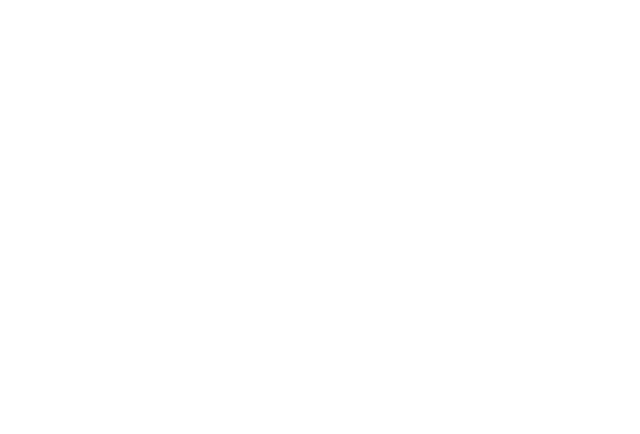
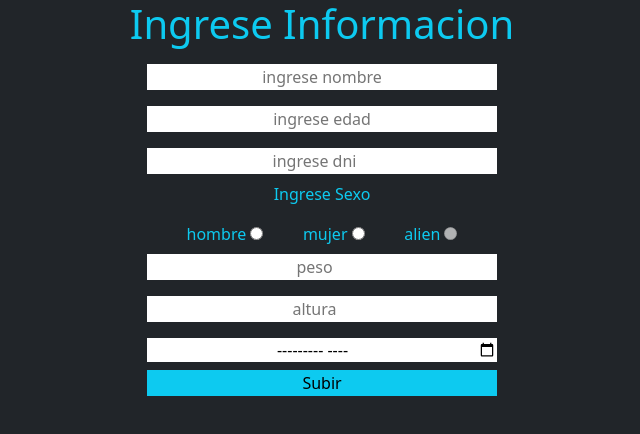
Before and after one commit to MtAgia/tp4_taxonomia, a plain HTML site: page index.html in a window 1280 px wide. Shown: the whole page, without its empty margins (318-958 px from the left). Drawn offline with nearby package versions, Linux system fonts and the light colour scheme.

Commit message:
maquetado y id puestos

```diff
--- a/css/style.css
+++ b/css/style.css
@@ -0,0 +1,5 @@
+.campo{
+    width: 350px;
+    border: 0;
+    outline: none;
+}
--- a/index.html
+++ b/index.html
@@ -1,16 +1,87 @@
 <!DOCTYPE html>
 <html lang="en">
-<head>
-    <meta charset="UTF-8">
-    <meta http-equiv="X-UA-Compatible" content="IE=edge">
-    <meta name="viewport" content="width=device-width, initial-scale=1.0">
-    <link href="https://cdn.jsdelivr.net/npm/bootstrap@5.3.0-alpha3/dist/css/bootstrap.min.css" rel="stylesheet" integrity="sha384-KK94CHFLLe+nY2dmCWGMq91rCGa5gtU4mk92HdvYe+M/SXH301p5ILy+dN9+nJOZ" crossorigin="anonymous">
-    <link rel="stylesheet" href="/css/style.css">
+  <head>
+    <meta charset="UTF-8" />
+    <meta http-equiv="X-UA-Compatible" content="IE=edge" />
+    <meta name="viewport" content="width=device-width, initial-scale=1.0" />
+    <meta name="description" content="Taxonomia Tp4" />
+    <meta name="author" content="Giacobbe Matias" />
+    <meta name="keywords" content="tp js, javascript" />
+    <link
+      href="https://cdn.jsdelivr.net/npm/bootstrap@5.3.0-alpha3/dist/css/bootstrap.min.css"
+      rel="stylesheet"
+      integrity="sha384-KK94CHFLLe+nY2dmCWGMq91rCGa5gtU4mk92HdvYe+M/SXH301p5ILy+dN9+nJOZ"
+      crossorigin="anonymous"
+    />
+    <link rel="stylesheet" href="/css/style.css" />
     <title>Document</title>
-</head>
-<body>
+  </head>
+  <body class="bg-dark">
+    <header></header>
+    <main>
+      <h1 class="text-center text-info">Ingrese Informacion</h1>
+      <article class="d-flex justify-content-center">
+        <form class="d-flex flex-column">
+          <input
+            type="text"
+            class="my-2 campo text-center text-dark"
+            placeholder="ingrese nombre"
+            id="nombre"
+          />
+          <input
+            type="text"
+            class="my-2 campo text-center"
+            placeholder="ingrese edad"
+            id="edad"
+          />
+          <input
+            type="number"
+            class="my-2 campo text-center"
+            placeholder="ingrese dni"
+            id="dni"
+          />
 
-    <script src="https://cdn.jsdelivr.net/npm/bootstrap@5.3.0-alpha3/dist/js/bootstrap.bundle.min.js" integrity="sha384-ENjdO4Dr2bkBIFxQpeoTz1HIcje39Wm4jDKdf19U8gI4ddQ3GYNS7NTKfAdVQSZe" crossorigin="anonymous"></script>
+          <p class="text-center text-info">Ingrese Sexo</p>
+
+          <div class="d-flex justify-content-evenly">
+            <label class="text-info"
+              >hombre <input type="radio" name="sexos" id="hombre"
+            /></label>
+            <label class="text-info"
+              >mujer <input type="radio" name="sexos" id="mujer"
+            /></label>
+            <label class="text-info"
+              >alien <input disabled type="radio"
+            /></label>
+          </div>
+          <input
+            type="number"
+            class="my-2 campo text-center"
+            placeholder="peso"
+            id="peso"
+          />
+          <input
+            type="number"
+            class="my-2 campo text-center"
+            placeholder="altura"
+            id="altura"
+          />
+          <input
+            type="month"
+            class="my-2 campo text-center"
+            placeholder="año nacimiento"
+            id="nacimiento"
+          />
+          <button class="bg-info campo" id="btnSubir" type="submit">Subir</button>
+        </form>
+      </article>
+    </main>
+    <footer></footer>
+    <script
+      src="https://cdn.jsdelivr.net/npm/bootstrap@5.3.0-alpha3/dist/js/bootstrap.bundle.min.js"
+      integrity="sha384-ENjdO4Dr2bkBIFxQpeoTz1HIcje39Wm4jDKdf19U8gI4ddQ3GYNS7NTKfAdVQSZe"
+      crossorigin="anonymous"
+    ></script>
     <script src="/js/app.js"></script>
-</body>
+  </body>
 </html>
--- a/js/app.js
+++ b/js/app.js
@@ -5,5 +5,27 @@ Si quieres añadir alguna propiedad extra puedes hacerlo.
 Los métodos que se debe poder utilizar  son:
 mostrarGeneracion: este método debe mostrar un mensaje indicando a qué generación pertenece la persona
 creada y cual es el rasgo característico de esta generación.
-Para realizar este método tener en cuenta la siguiente tabla de generaciones:
+Para realizar este método tener en cuenta la siguiente tabla de generaciones: --
+esMayorDeEdad: indica si es mayor de edad, devuelve un mensaje indicando que la persona es mayor de edad.
+mostrarDatos: devuelve toda la información del objeto.
+Luego crea la interfaz necesaria para que el usuario pueda crear un objeto persona, permitiendo ingresar
+las propiedades mediante un formulario, también agregar los botones “mostrar generación”, es “mayor de edad” e
+indicar en un alert el resultado de la función correspondiente.
 */
+
+
+
+
+
+class Persona{
+    #nombre
+    #dni
+    #edad
+    #sexo
+    #peso
+    #altura
+    #anioNacimiento
+    constructor (){
+
+    }
+}
```
